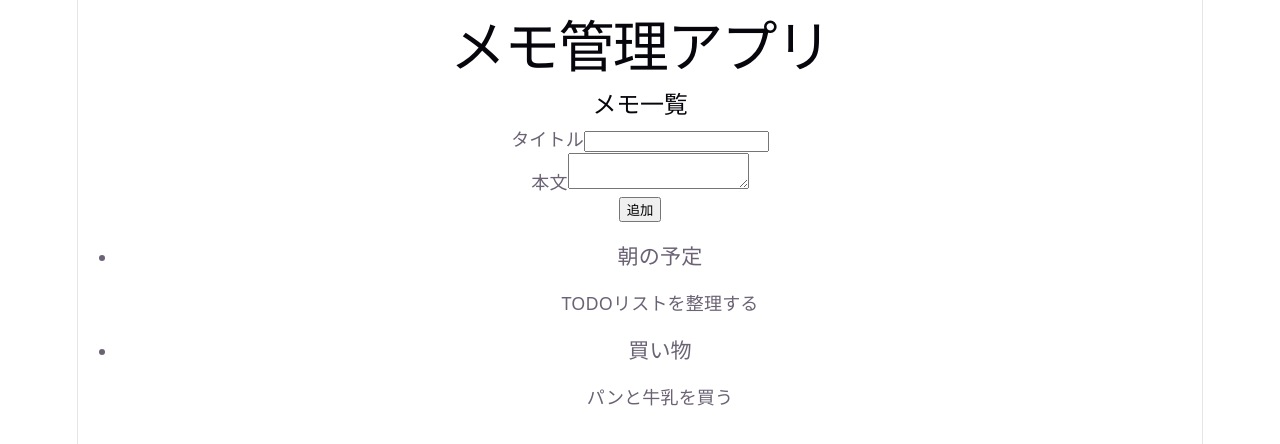
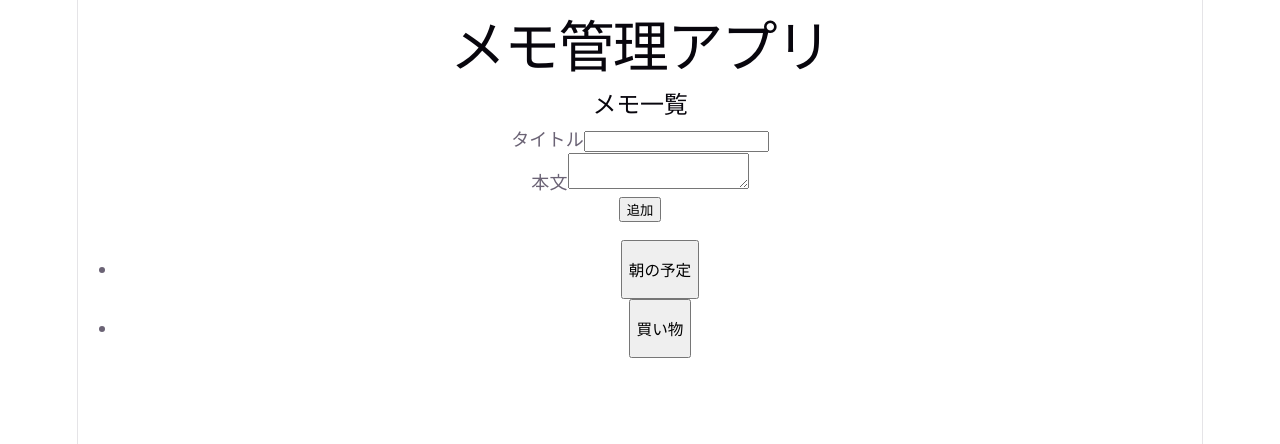
Before and after one commit to Art025/summer, a React (Vite) app in the folder src/summer/memo-app/: page / in a window 1280 px wide. Shown: the top 444 px of the page. Built offline with nearby package versions, Linux system fonts and the light colour scheme.

Commit message:
Add memo detail view

```diff
--- a/src/summer/memo-app/src/MemoList.jsx
+++ b/src/summer/memo-app/src/MemoList.jsx
@@ -8,6 +8,7 @@
 
   const [title, setTitle] = useState('')
   const [body, setBody] = useState('')
+  const [selectedIndex, setSelectedIndex] = useState(null)
 
   const addMemo = (event) => {
     event.preventDefault()
@@ -53,8 +54,10 @@
       <ul>
         {memos.map((memo, index) => (
           <li key={index}>
-            <h3>{memo.title}</h3>
-            <p>{memo.body}</p>
+            <button type="button" onClick={() => setSelectedIndex(index)}>
+              <h3>{memo.title}</h3>
+              {selectedIndex === index && <p>{memo.body}</p>}
+            </button>
           </li>
         ))}
       </ul>
```
